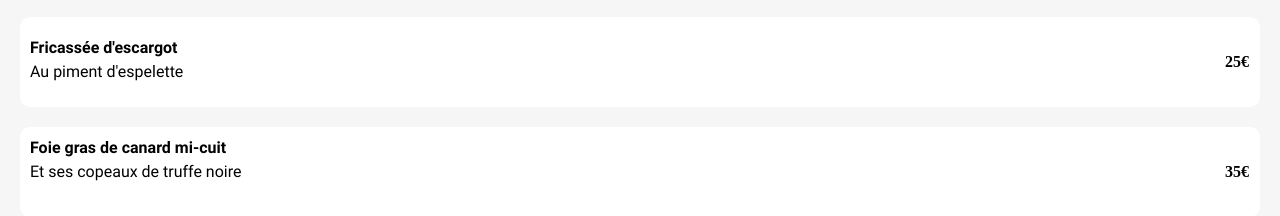
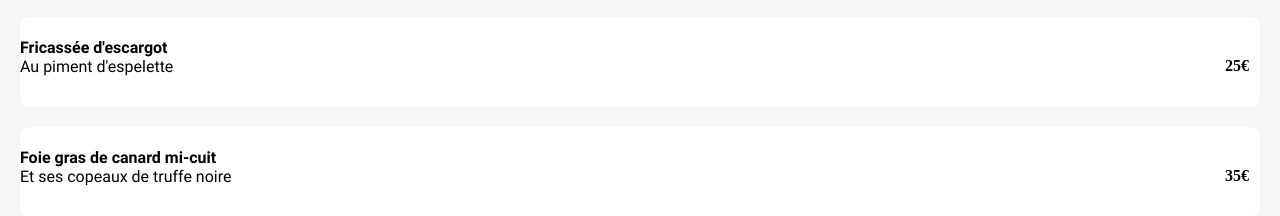
Before and after one commit to karimc77/KarimCheaibi_3_25052021, a plain HTML site: page lapalettedugout.html in a window 1280 px wide. Shown: the part 584-800 px from the top of the page. Drawn offline with Linux system fonts and the light colour scheme.

Commit message:
Modif CSS menus et palette du gout 1ere entrée supp span du H4 centrage prix

```diff
--- a/css/menus.css
+++ b/css/menus.css
@@ -106,8 +106,9 @@ h2 {
 
 .line-menu-desc {
     display: flex;
+    align-items: flex-start;
     flex-direction: column;
-    padding: 10px;
+    padding-top: 10px;
     width: 80%;
 }
 
@@ -153,7 +154,7 @@ h2 {
 }
 
 .subtitle {
-    margin: 5px 0;
+    /*margin: 5px 0;*/
     font-family: "roboto";
     font-size: 1rem;
     font-weight: normal;
@@ -254,9 +255,10 @@ h4:hover {
 }
 
 strong {
-    /*float:right;*/
+    float:right;
     margin-right:5px;
-    margin-bottom: 25px;
+    /*margin-bottom: 25px;*/
+    margin-top: 8px;
 }
 
 /* HEADER */
--- a/lapalettedugout.html
+++ b/lapalettedugout.html
@@ -49,9 +49,7 @@
                 <article class=line-menu>
                     <div class="line-menu-desc">
                         <h3>Foie gras de canard mi-cuit</h3>
-                    <span class="subtitle">
-                        <h4>Et ses copeaux de truffe noire</h4>
-                    </span>
+                        <h4 class="subtitle">Et ses copeaux de truffe noire</h4>
                     </div>
 
                     <div class="line-menu-action">
```
